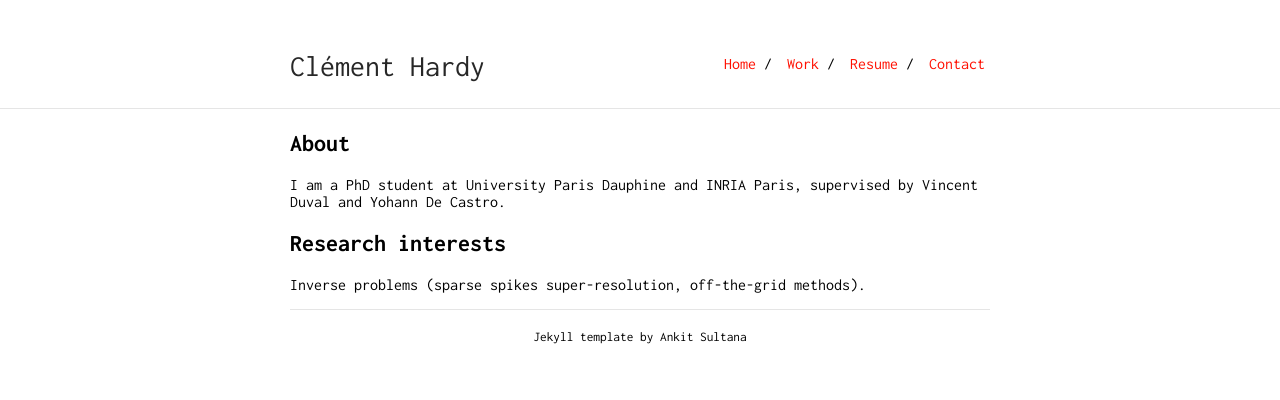
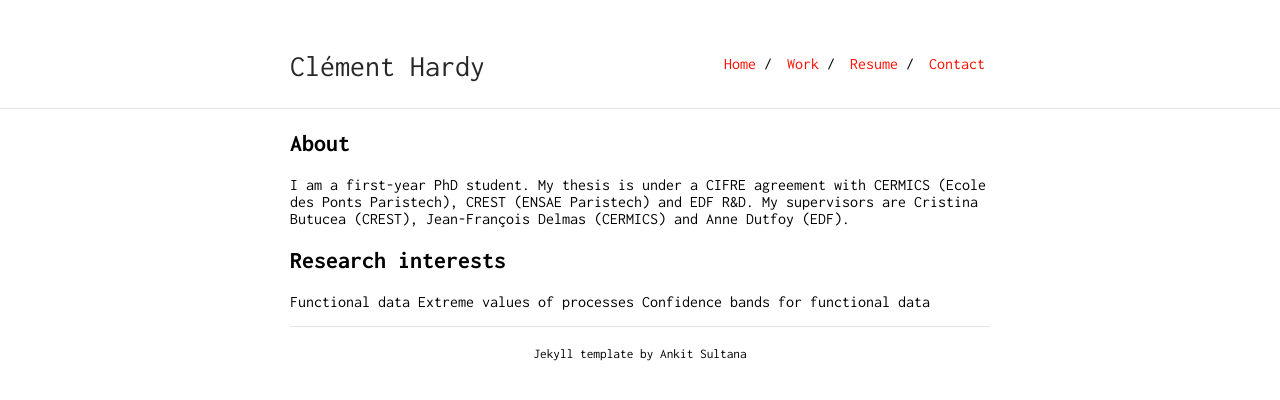
Before and after one commit to ClementHardy/clementhardy.github.io, a Jekyll site: the page built from index.md, in a window 1280 px wide. Shown: the top 400 px of the page. Built offline with Jekyll 4.4.1, drawn with Linux system fonts in a browser that asks for light colours.

Commit message:
Update index.md

```diff
--- a/index.md
+++ b/index.md
@@ -4,9 +4,9 @@ layout: default
 
 ## About
 
-I am a PhD student at University Paris Dauphine and INRIA Paris, supervised by
-Vincent Duval and Yohann De Castro.
+I am a first-year PhD student. My thesis is under a CIFRE agreement with CERMICS (Ecole des Ponts Paristech), CREST (ENSAE Paristech) and EDF R&D. My supervisors are Cristina Butucea (CREST), Jean-François Delmas (CERMICS) and Anne Dutfoy (EDF).
 
 ## Research interests
-
-Inverse problems (sparse spikes super-resolution, off-the-grid methods).
+Functional data
+Extreme values of processes
+Confidence bands for functional data
```
